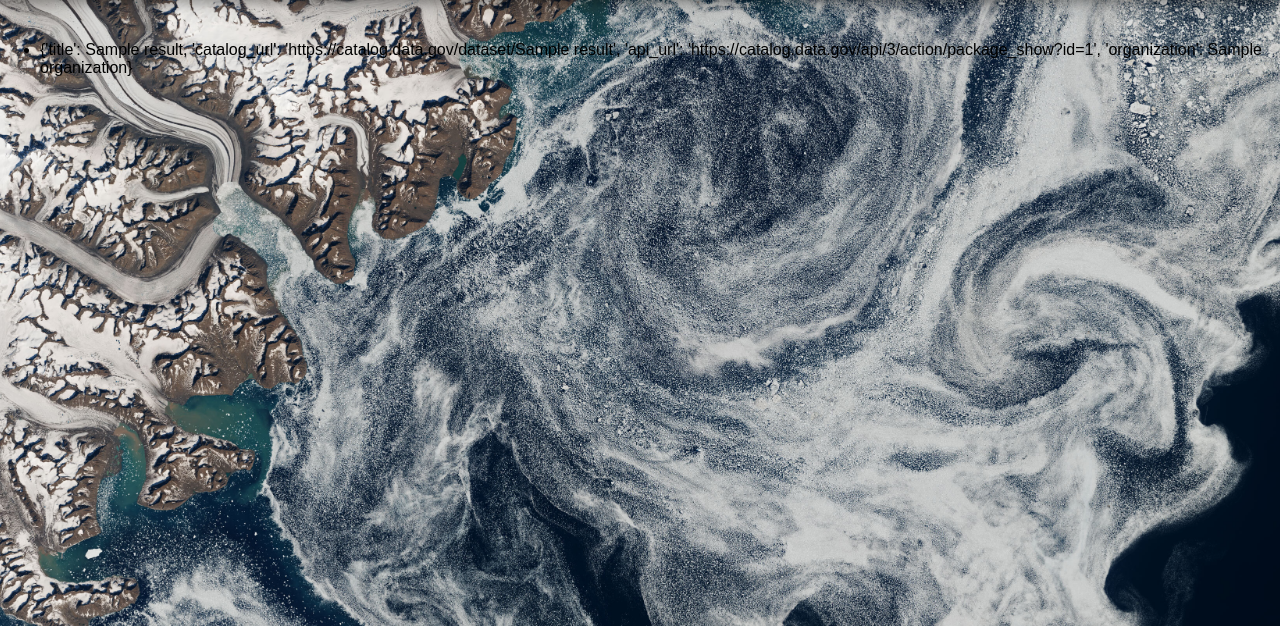
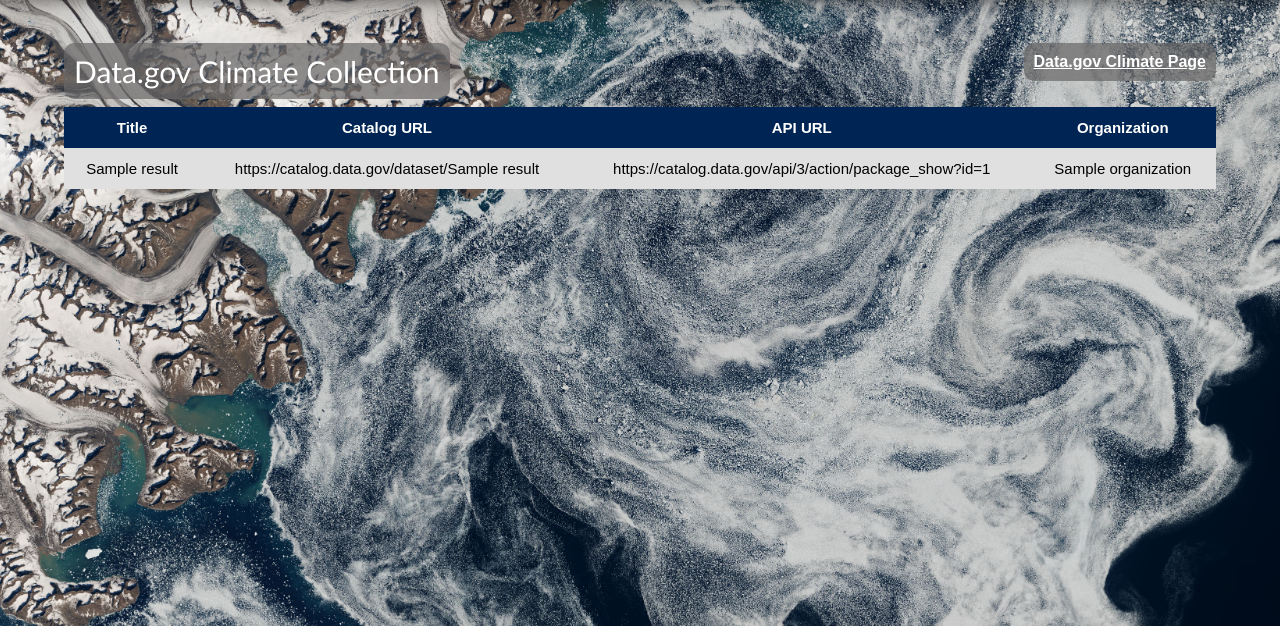
Before and after one commit to NASA-IMPACT/CDI-Dashboard, a Django app: page /climate-collection in a window 1280 px wide. Shown: the part 75-701 px from the top of the page. Run offline with Django 3.2, Linux system fonts and the light colour scheme; tables that the repository leaves empty hold one stand-in row (values such as "Sample post"); a database or web service that is not in the repository returns one stand-in record (values such as "Sample title"); data that the repository does not hold is empty; parts of the project's set-up code (start-up, migrations or seed data) failed here and were passed over.

Commit message:
Add climate collection page styling

```diff
--- a/dashboard/static/css/style.css
+++ b/dashboard/static/css/style.css
@@ -213,6 +213,10 @@ a {
   color: black;
   font-family: 'Trebuchet MS', 'Lucida Sans Unicode', 'Lucida Grande', 'Lucida Sans', Arial, sans-serif;
 
+}
+
+.column_1_entry {
+  cursor: pointer;
 }
 
 /* Styling the Menu Bar and Collapsible Menu (i.e. navbar) */
--- a/dashboard/templates/climate_collection/CLIMATE_COLLECTION.html
+++ b/dashboard/templates/climate_collection/CLIMATE_COLLECTION.html
@@ -4,13 +4,40 @@
 
 <body>
 
-	<ul>
-		{% for dataset in climate_collection %}
+	<center>
+		<br>
+		<div class="divshrink">
+			<div class="table-header">
+				<label class="pagetitle">Data.gov Climate Collection</label>
+				<a class="bluehyperfloatright" href="https://www.data.gov/climate/">Data.gov Climate Page</a>
 
-		<li>{{ dataset }}</li>
-
-  		{% endfor %}
-  	</ul>
+			</div>
+			<br>
+			<div class="tableFixHead">
+				<table class="masterlist-table">
+					<thead>
+						<tr>
+							<th class="column_1_title">Title</th>
+							<th>Catalog URL</th>
+							<th>API URL</th>
+							<th>Organization</th>
+						</tr>
+					</thead>
+					<tbody>
+						{% for item in climate_collection %}
+						<tr>
+							<td>
+								{{item.title}}</td>
+							<td class="column_1_entry" onclick="window.location ='{{ item.catalog_url }}';">{{ item.catalog_url }}</td>
+							<td class="column_1_entry" onclick="window.location ='{{ item.api_url }}';">{{ item.api_url }}</td>
+							<td>{{ item.organization }}</td>
+						</tr>
+						{% endfor %}
+					</tbody>
+				</table>
+			</div>
+		</div>
+	</center>
 
 </body>
 {% endblock %}
```
